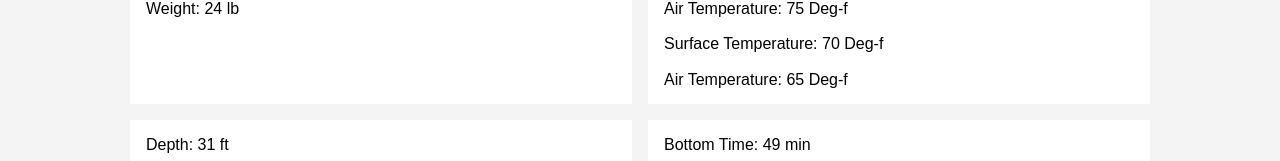
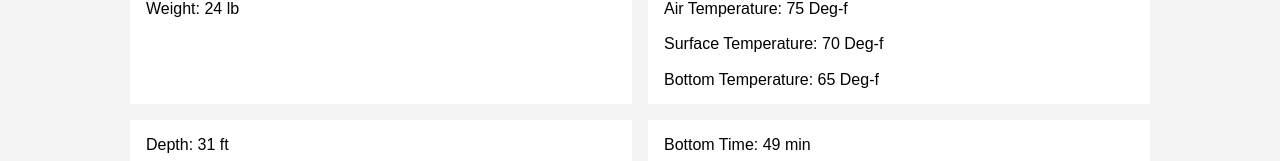
Before and after one commit to mjsmith101/divelog_react_v1, a React (Create React App) app: page / in a window 1280 px wide. Shown: the part 357-518 px from the top of the page. Built offline with nearby package versions, Linux system fonts and the light colour scheme; data requests are answered from the project's data file.

Commit message:
Fix bottom temperature

```diff
--- a/src/components/dives/Dive.jsx
+++ b/src/components/dives/Dive.jsx
@@ -24,7 +24,7 @@ function Dive({ diveInfo }) {
       <div className="card">
         <p id="airTemp">{`Air Temperature: ${diveInfo.airTemp} Deg-f`}</p><br />
         <p id="surfaceTemp">{`Surface Temperature: ${diveInfo.surfaceTemp} Deg-f`}</p><br />
-        <p id="bottomTemp">{`Air Temperature: ${diveInfo.bottomTemp} Deg-f`}</p>
+        <p id="bottomTemp">{`Bottom Temperature: ${diveInfo.bottomTemp} Deg-f`}</p>
       </div>
       <div className="card">
         <p id="depth">{`Depth: ${diveInfo.depth} ft`}</p>
```
